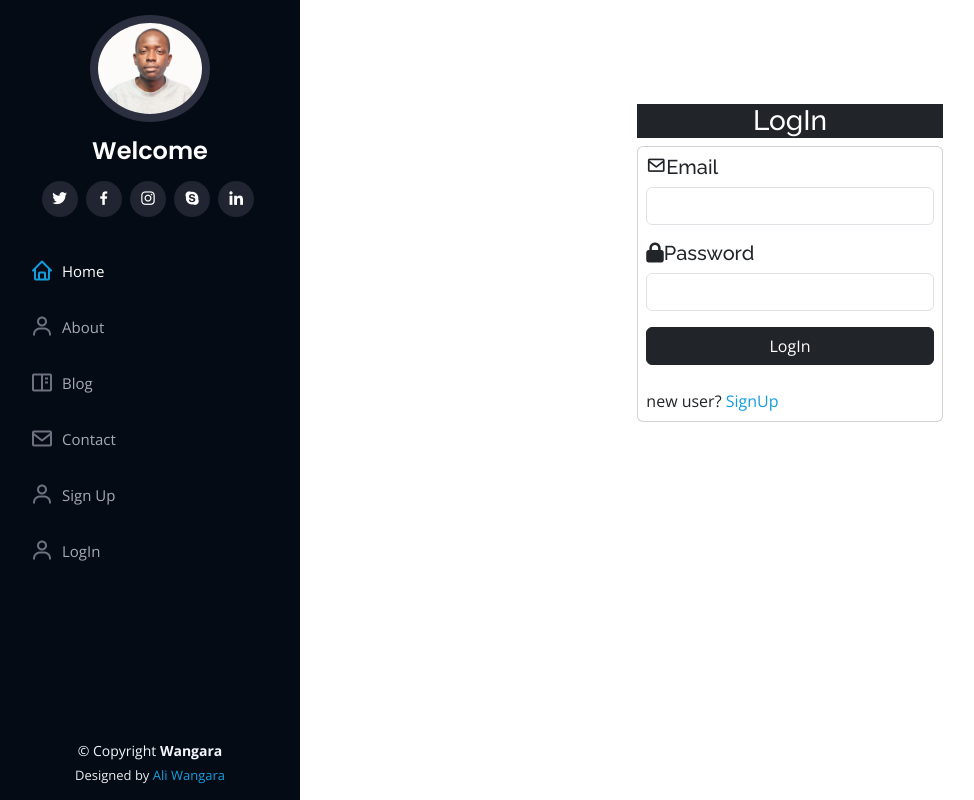
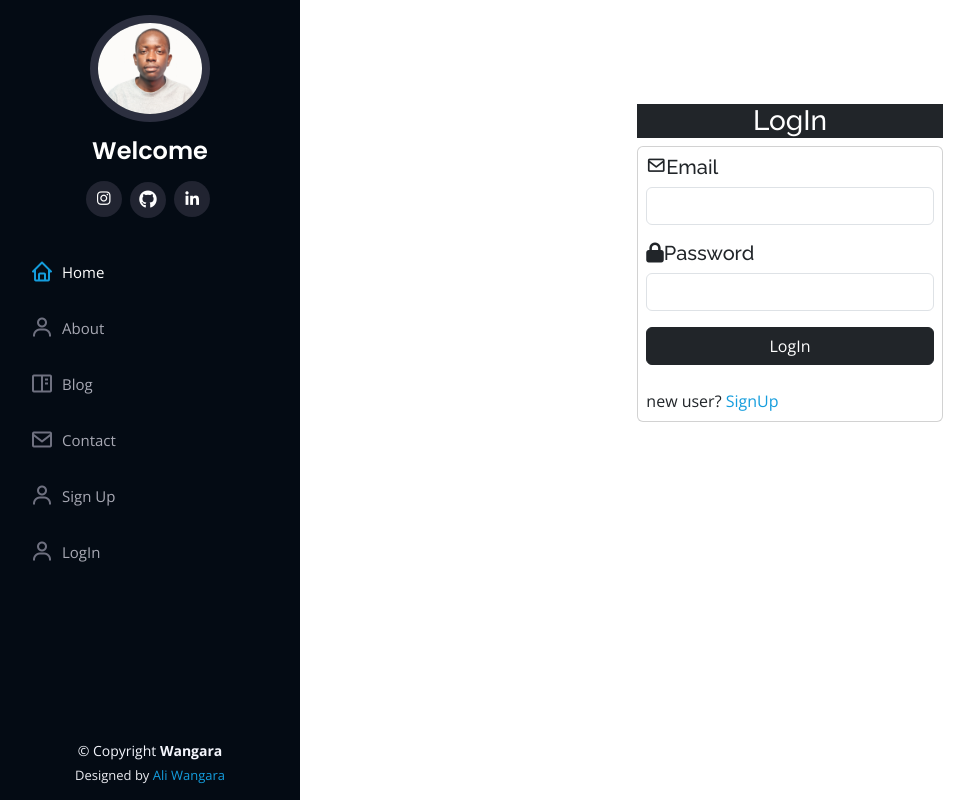
Before and after one commit to Aliwangara/Personal_Portfolio_Project, a Django app: page /LogIn/ in a window 1280 px wide. Shown: the whole page, without its empty margins (0-974 px from the left). Run offline with Django 5.2, Linux system fonts and the light colour scheme; some libraries are stand-ins or nearby versions.

Commit message:
added a github icon and link for redirect to my github account

```diff
--- a/templates/basic.html
+++ b/templates/basic.html
@@ -11,6 +11,7 @@
 
     {% endblock title %}</title>
     <link rel="icon" href="{% static 'assets/img/w-solid.svg' %}">
+<script src="https://kit.fontawesome.com/2256adb598.js" crossorigin="anonymous"></script>
 
     <meta content="" name="description">
     <meta content="" name="keywords">
@@ -50,10 +51,10 @@
             <img src="{% static 'assets/img/studio.jpg' %}" alt="" class="img-fluid rounded-circle">
             <h1 class="text-light"><a href="index.html">Welcome {{ user.username }}</a></h1>
             <div class="social-links mt-3 text-center">
-                <a href="#" class="twitter"><i class="bx bxl-twitter"></i></a>
-                <a href="#" class="facebook"><i class="bx bxl-facebook"></i></a>
+{#                <a href="#" class="t"><i class="bx bxl-twitter"></i></a>#}
+{#                <a href="#" class="facebook"><i class="bx bxl-facebook"></i></a>#}
                 <a href="https://www.instagram.com/__wangara/" target="_blank" class="instagram"><i class="bx bxl-instagram"></i></a>
-                <a href="#" class="google-plus"><i class="bx bxl-skype"></i></a>
+                <a href="https://github.com/Aliwangara" target="_blank" class=""><i class="fa-brands fa-github"></i></a>
                 <a href="https://www.linkedin.com/in/ali-wangara-0a4632260/" target="_blank" class="linkedin"><i class="bx bxl-linkedin"></i></a>
             </div>
         </div>
```
